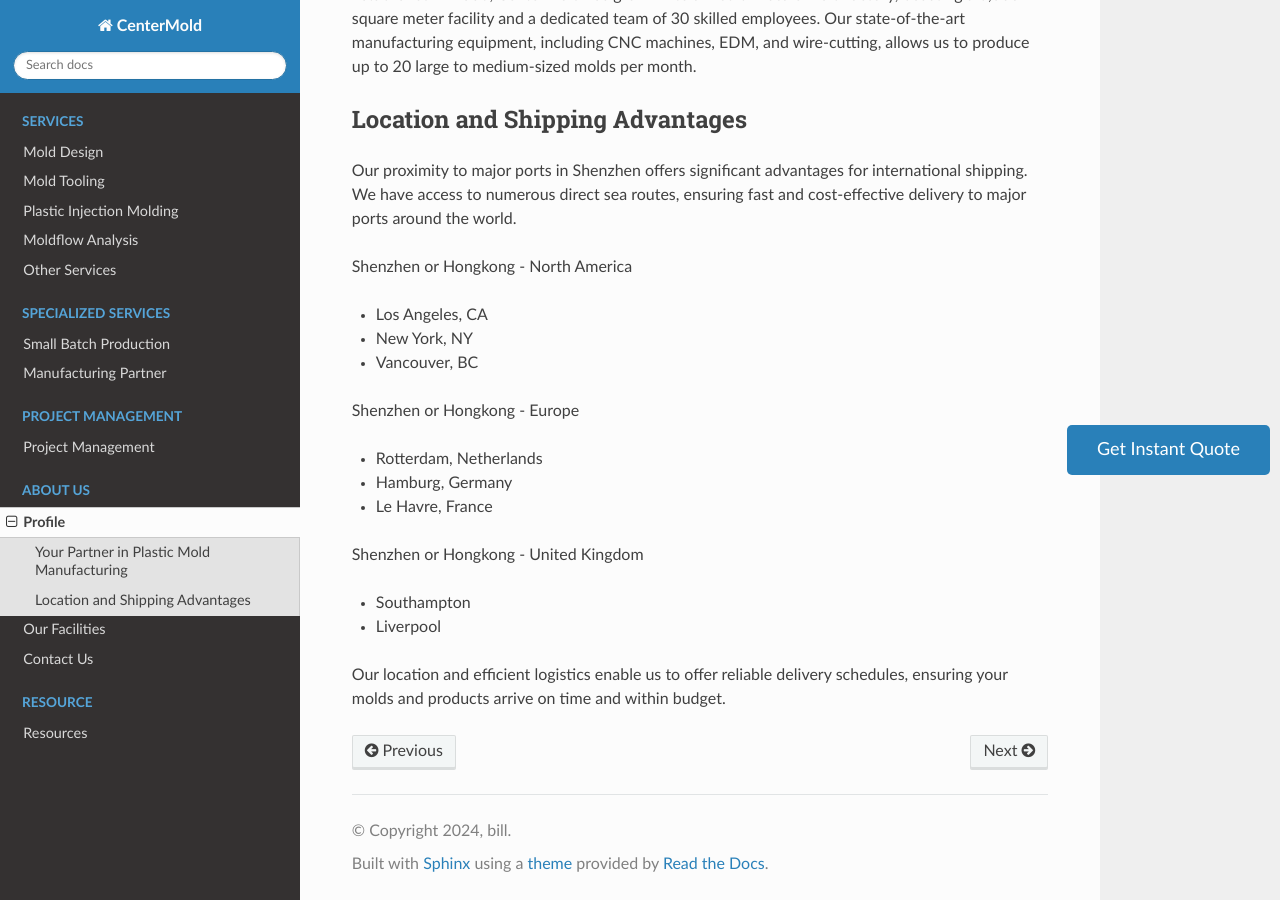
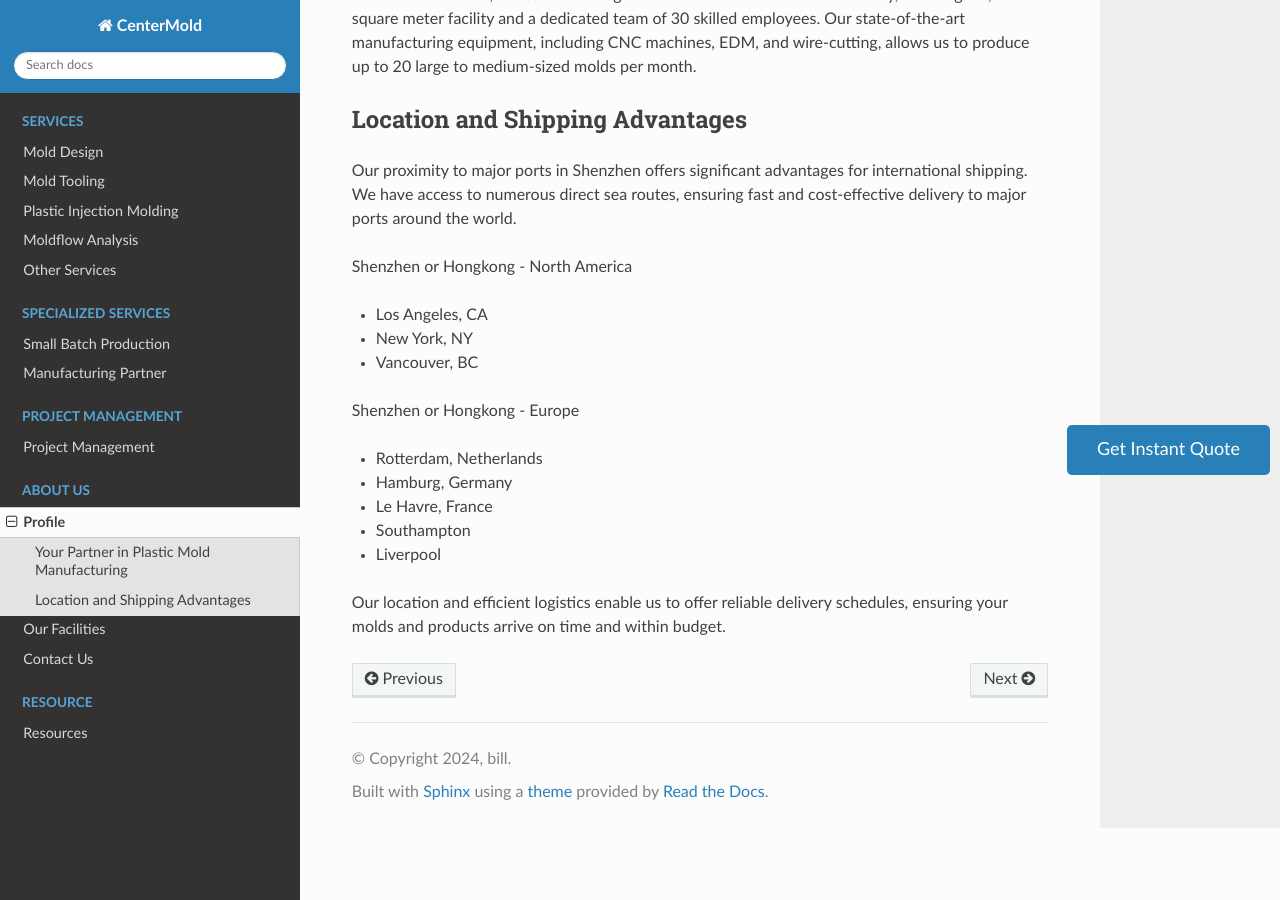
Before and after one commit to paultang/centermold, a Sphinx documentation site: the page built from source/Profile.rst, in a window 1280 px wide and 900 px high, scrolled down 676 px. Built offline with Sphinx 7.4.7 and the Read the Docs theme 2.0.0, drawn with Linux system fonts in a browser that asks for light colours; pages that are not in the unit, such as notebooks, are missing from menus.

Commit message:
Update Profile.rst

```diff
--- a/source/Profile.rst
+++ b/source/Profile.rst
@@ -33,9 +33,6 @@ Shenzhen or Hongkong - Europe
 - Rotterdam, Netherlands
 - Hamburg, Germany
 - Le Havre, France
-
-Shenzhen or Hongkong - United Kingdom
-
 - Southampton
 - Liverpool
 
```
